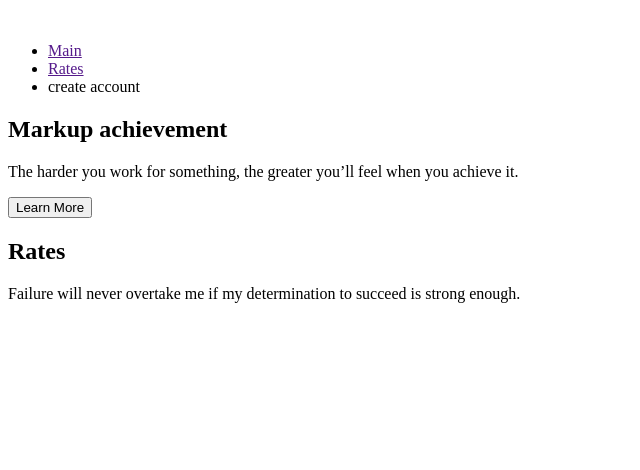
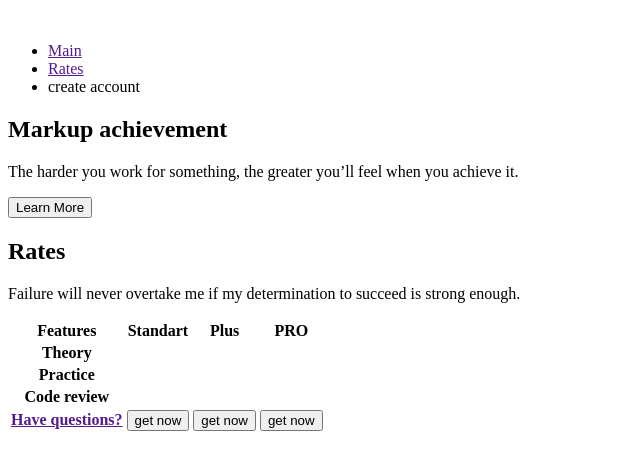
Before and after one commit to EsaulovaLudmila/my-homework-html-css-1, a plain HTML site: page index.html in a window 1280 px wide. Shown: the whole page, without its empty margins (0-640 px from the left). Drawn offline with Linux system fonts and the light colour scheme.

Commit message:
created table

```diff
--- a/index.html
+++ b/index.html
@@ -31,7 +31,38 @@
         Failure will never overtake me if my determination to succeed is strong
         enough.
       </p>
-      <table></table>
+      <table>
+        <tr>
+          <th>Features</th>
+          <th>Standart</th>
+          <th>Plus</th>
+          <th>PRO</th>
+        </tr>
+        <tr>
+          <th>Theory</th>
+          <td><img src="" alt="" /></td>
+          <td><img src="" alt="" /></td>
+          <td><img src="" alt="" /></td>
+        </tr>
+        <tr>
+          <th>Practice</th>
+          <td><img src="" alt="" /></td>
+          <td><img src="" alt="" /></td>
+          <td><img src="" alt="" /></td>
+        </tr>
+        <tr>
+          <th>Code review</th>
+          <td><img src="" alt="" /></td>
+          <td><img src="" alt="" /></td>
+          <td><img src="" alt="" /></td>
+        </tr>
+        <tr>
+          <th><a href="">Have questions?</a></th>
+          <td><button>get now</button></td>
+          <td><button>get now</button></td>
+          <td><button>get now</button></td>
+        </tr>
+      </table>
     </section>
     <section></section>
     <footer></footer>
```
